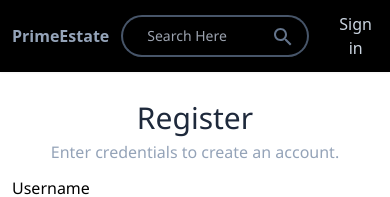
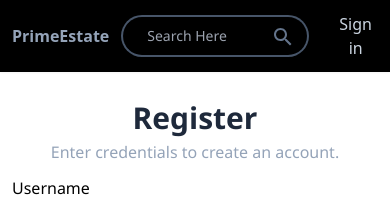
Before and after one commit to ravinderh17/PrimeHomes_Full-Stack_WebApp, a React (Vite) app in the folder client/: page /register in a window 390 px wide. Shown: the top 197 px of the page. Built offline with nearby package versions, Linux system fonts and the light colour scheme; no server answers.

Commit message:
microupdates

```diff
--- a/client/src/pages/login.jsx
+++ b/client/src/pages/login.jsx
@@ -58,7 +58,7 @@ export default function Login() {
 
   return (
     <div className='p-3 max-w-md mx-auto'>
-      <h1 className='text-3xl text-center lg:font-semibold text-slate-800 mt-7 '>Log In </h1>
+      <h1 className='text-3xl text-center font-semibold text-slate-800 mt-7 '>Log In </h1>
       <span className="text-md flex justify-center text-center  mt-2 text-slate-600 mb-6">Hi! Welcome back. </span>
 
       <form onSubmit={handleSubmit} className='flex flex-col gap-2'>
--- a/client/src/pages/register.jsx
+++ b/client/src/pages/register.jsx
@@ -56,7 +56,7 @@ export default function Register() {
 
   return (
     <div className='p-3 max-w-md mx-auto '>
-      <h1 className='text-3xl  text-slate-800 flex justify-center text-center lg:font-semibold mt-4'> Register</h1>
+      <h1 className='text-3xl  text-slate-800 flex justify-center text-center font-semibold mt-4'> Register</h1>
       <span className="text-md justify-center flex mt-1 text-slate-400 mb-3">Enter credentials to create an account. </span>
       <form onSubmit={handleSubmit} className='flex flex-col gap-2 '>
       <label htmlFor="" className='flex lg:font-semibold '>Username</label>
```
